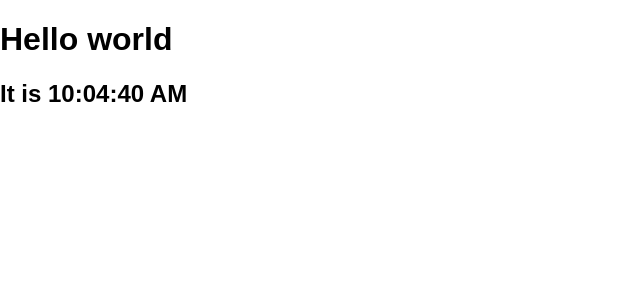
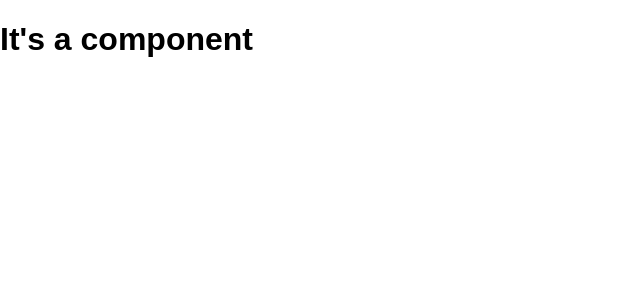
Before and after one commit to nineSean/react-todo, a React (Create React App) app: page / in a window 1280 px wide. Shown: the top 300 px of the page, without its empty margins (0-640 px from the left). Built offline with nearby package versions, Linux system fonts and the light colour scheme.

Commit message:
component

```diff
--- /dev/null
+++ b/src/Welcome.js
@@ -0,0 +1,7 @@
+import React from 'react'
+class Welcome extends React.Component{
+  render(){
+    return <h1>It's a component</h1>
+  }
+}
+export default Welcome
--- a/src/index.js
+++ b/src/index.js
@@ -3,14 +3,7 @@ import ReactDOM from 'react-dom';
 import './index.css';
 import App from './App';
 import registerServiceWorker from './registerServiceWorker';
+import Welcome from './Welcome.js'
 
-function tick(){
-  const element = (
-    <div>
-      <h1>Hello world</h1>
-      <h2>It is {new Date().toLocaleTimeString()}</h2>
-    </div>
-  )
-  ReactDOM.render(element, document.querySelector('#root'))
-}
-setInterval(tick, 1000)
+
+ReactDOM.render(<Welcome/>, document.querySelector('#root'))
```
